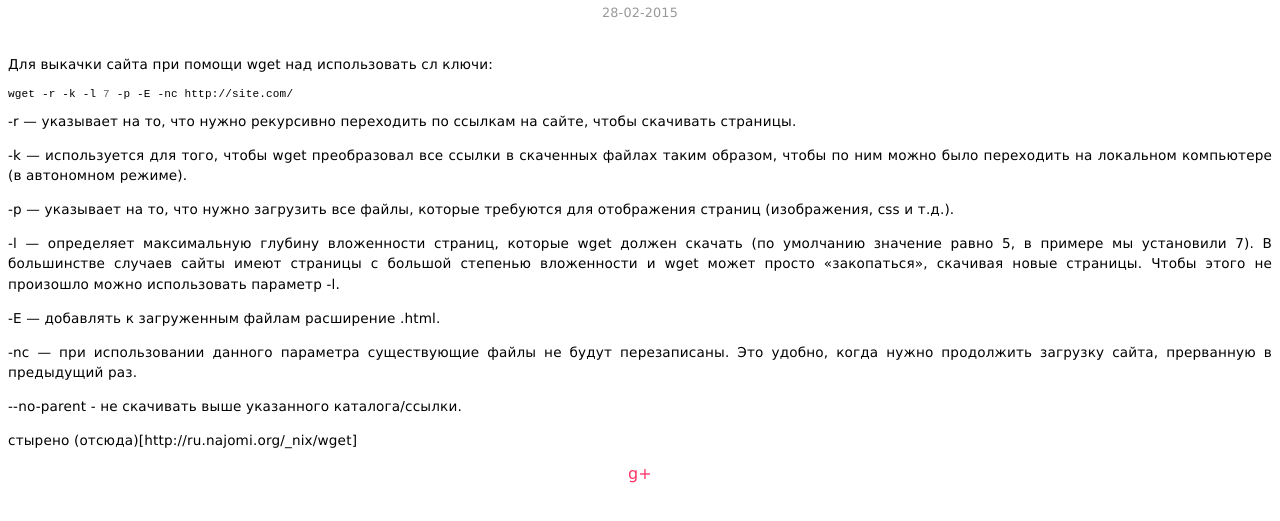
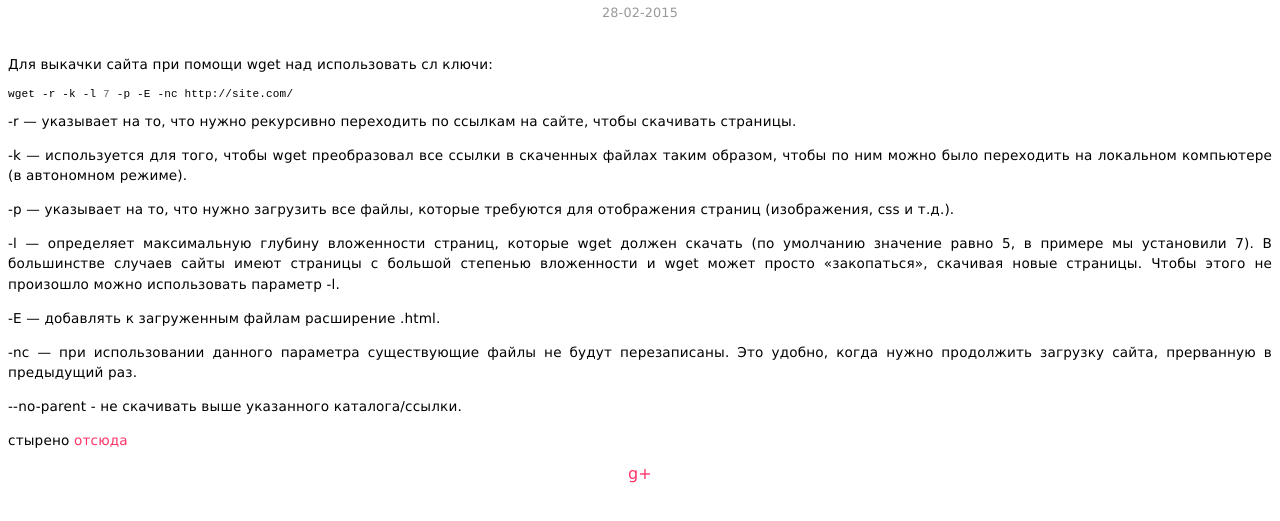
Before and after one commit to gitter-badger/StonedAstronaut.github.io, a plain HTML site: page blog/download_website/index.html in a window 1280 px wide. Shown: the part 131-652 px from the top of the page. Drawn offline with Linux system fonts and the light colour scheme.

Commit message:
modify downloads website post

```diff
--- a/blog/download_website/index.html
+++ b/blog/download_website/index.html
@@ -41,7 +41,7 @@
 <p>-E  —    добавлять к загруженным файлам расширение .html.</p>
 <p>-nc —    при использовании данного параметра существующие файлы не будут перезаписаны. Это удобно, когда нужно продолжить загрузку сайта, прерванную в предыдущий раз.</p>
 <p>--no-parent - не скачивать выше указанного каталога/ссылки.</p>
-<p>стырено (отсюда)[http://ru.najomi.org/_nix/wget]</p>
+<p>стырено <a href="http://ru.najomi.org/_nix/wget">отсюда</a></p>
 </div>
 
 
```
